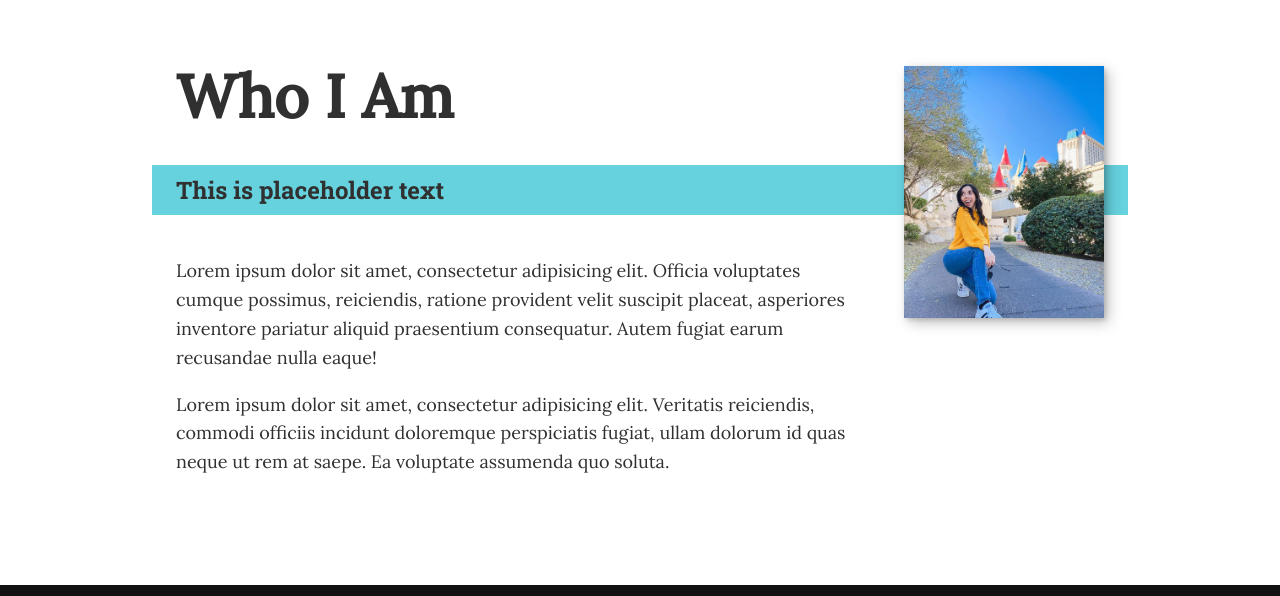
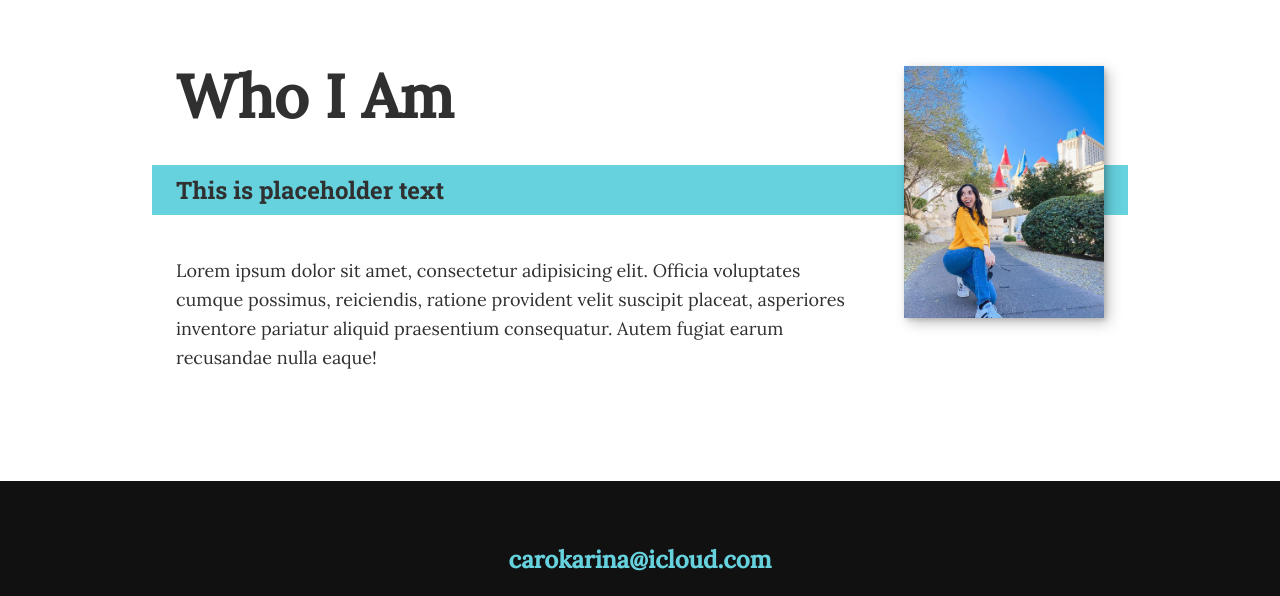
Before and after one commit to alltookarina/portfolio, a plain HTML site: page index.html in a window 1280 px wide. Shown: the part 1328-1924 px from the top of the page. Drawn offline with nearby package versions, Linux system fonts and the light colour scheme.

Commit message:
modified css

```diff
--- a/index.html
+++ b/index.html
@@ -82,9 +82,7 @@
                     provident velit suscipit placeat, asperiores inventore pariatur
                     aliquid praesentium consequatur. Autem fugiat earum recusandae
                     nulla eaque!</p>
-                <p>Lorem ipsum dolor sit amet, consectetur adipisicing elit. Veritatis
-                    reiciendis, commodi officiis incidunt doloremque perspiciatis fugiat,
-                    ullam dolorum id quas neque ut rem at saepe. Ea voluptate assumenda quo soluta.</p>
+                <p></p>
             </div>
             <img src="images/profile.jpg" alt="Profile photo of Karina smiling" class="about-me__img">
         </section>
```
